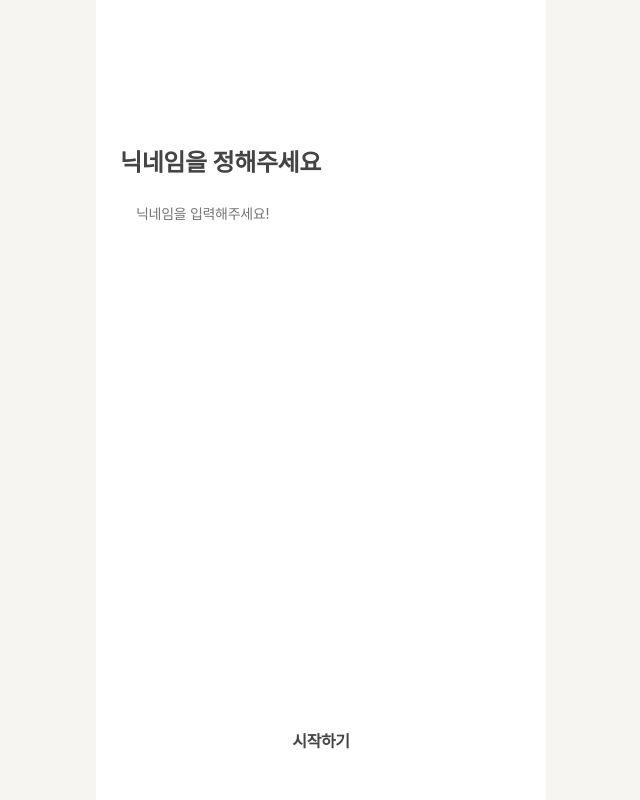
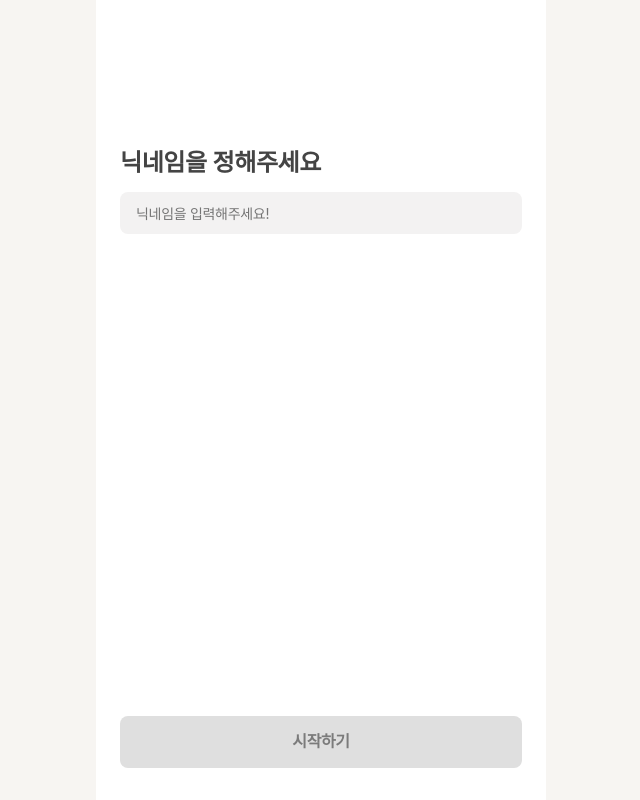
Before and after one commit to recipeasyy/Recipeasy_Client, a Next.js app: page /login/nickname in a window 1280 px wide. Shown: the whole page, without its empty margins (319-959 px from the left). Built offline with nearby package versions, Linux system fonts and the light colour scheme; a web font is replaced by a local one.

Commit message:
fix: COLOR 수정

```diff
--- a/src/components/btns/btn_start.tsx
+++ b/src/components/btns/btn_start.tsx
@@ -27,8 +27,8 @@ const Btn = styled.div<{ focused: boolean }>`
   text-align: center;
 
   border-radius: 8px;
-  background: ${(props) => (props.focused ? `${COLOR.MAIN}` : `${COLOR.GRAY}`)};
-  color: ${(props) => (props.focused ? `${COLOR.WHITE}` : `${COLOR.GRAY0}`)};
+  background: ${(props) => (props.focused ? `${COLOR.PRIMARY_ORANGE}` : `${COLOR.PRIMARY_GRAY1}`)};
+  color: ${(props) => (props.focused ? `${COLOR.TYPEFACE_WHITE}` : `${COLOR.TYPEFACE_GRAY1}`)};
 
   cursor: pointer;
 `;
--- a/src/components/inputs/input_name.tsx
+++ b/src/components/inputs/input_name.tsx
@@ -23,7 +23,7 @@ const Input = styled.input`
   padding: 10px 10px 10px 16px;
 
   border-radius: 8px;
-  background: ${COLOR.GRAY2};
+  background: ${COLOR.PRIMARY_GRAY2};
 `;
 
 export default InputName;
```
